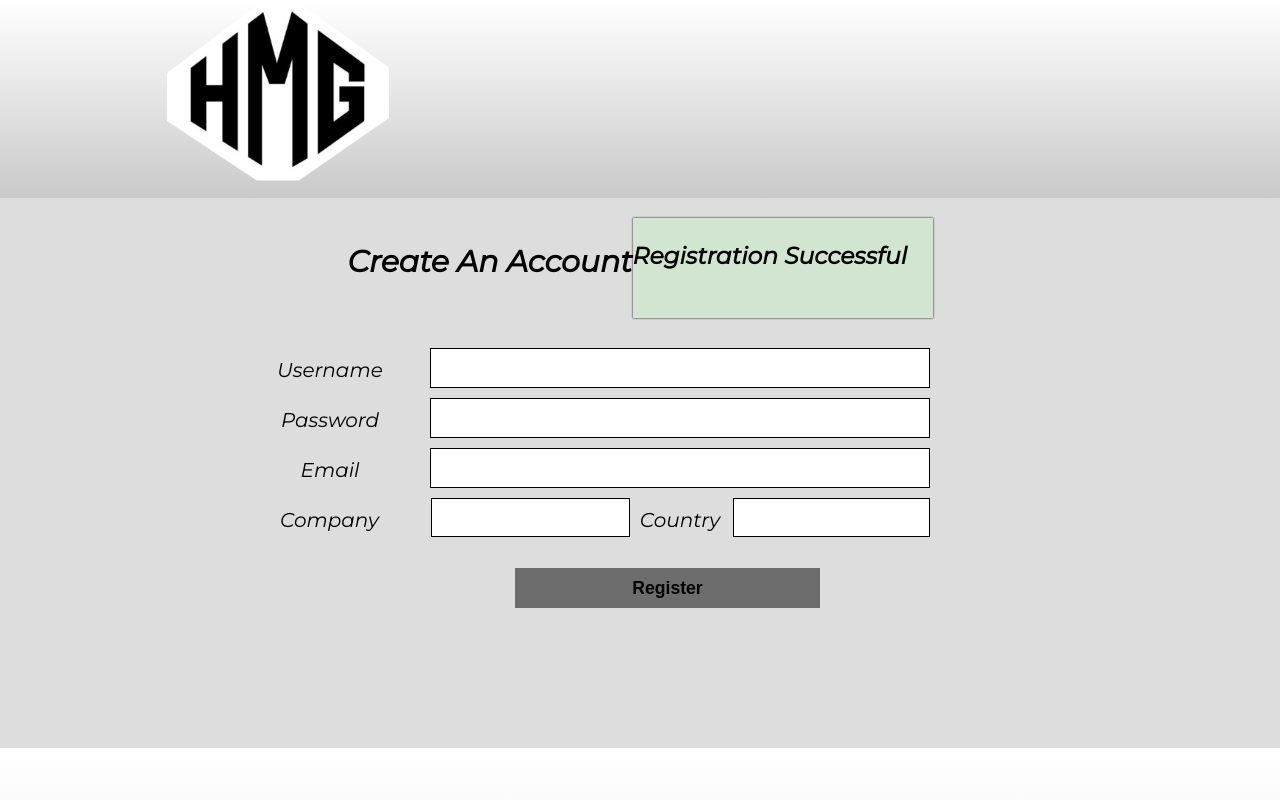
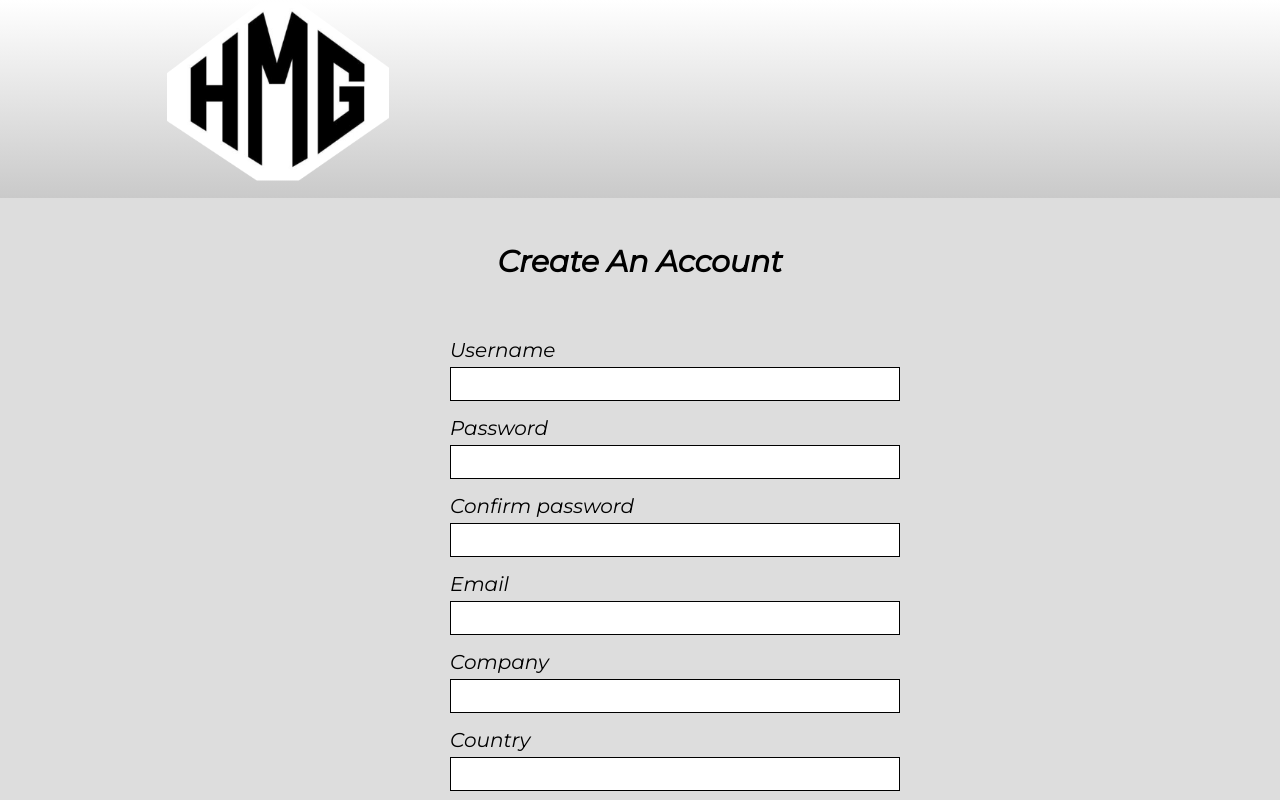
Before and after one commit to FilipGaletovic/HMG_CLONE, a React (Vite) app: page /Register in a window 1280 px wide. Shown: the top 800 px of the page. Built offline with nearby package versions, Linux system fonts and the light colour scheme.

Commit message:
commit changes

```diff
--- a/src/CSS/MainContainerRegister.css
+++ b/src/CSS/MainContainerRegister.css
@@ -1,40 +1,35 @@
-.ContentContainer>form{
-    width: 400px;
-    height: auto;
-    display: grid;
-    grid-template-columns:repeat(2, 500px);
-    grid-template-rows: repeat(4, 40px);
-    row-gap: 10px;
-    top: 150px;
-    left: -70px;
-    position: absolute;
+.registerCon{
+  height: 760px;
 }
+
+.registerConCon{
+  height: 730px;
+  margin-top: 10px;
+  display: inline-block;
+  text-align: center;
+  align-items: center;
+  justify-content: center;
+}
+  .ContentContainer>form{
+      height: auto;
+      background: none;
+      display: grid;
+      grid-template-columns: repeat(1, auto);
+      row-gap: 5px;
+      left: 450px;
+      position: absolute;
+      top: 130px;
+      width: 450px;
+  }
 .ContentContainer form label{
-    text-align: center;
+    text-align: left;
     margin-top: 10px;
-    margin-left: 300px;
-}
-.form2{
-  display: flex;
-  position: absolute;
-  top: 150px;
-  left: 50px;
-}
-.form2 .form2Input1{
-  margin-left: 52px;
-  width: 180px;
-}
-.form2 .form2Label{
-  margin-left: 10px;
-}
-.form2Input2{
-  margin-left: 13px;
-  height: 35px;
-  width: 178px;
+    margin-right: 40px;
 }
 .inputFocus{
   padding-left: 15px;
   font-size: .96rem;
+  height: 30px;
   border: 1px #000 solid;
 }
 .inputFocus:focus{
@@ -46,8 +41,8 @@
 .btnRegister{
     height: 40px;
     position: absolute;
-    top: 220px;
-    left: 585px;
+    bottom: -90px;
+    left: 75px;
     width:305px;
     border: none;
     background: var(--gray);
@@ -64,31 +59,35 @@
 }
 
 
-.succcessScreen{
-  width: 300px;
-  height: 100px;
-  background: rgba(190, 240, 190, 0.404);
-  display: block;
-  margin-top: 00px;
-  box-shadow: 0 0 2px 0 #000;
 
+.succcessScreen h3{
+  padding-top: 25px;
+  font-weight: 400;
 }
 
 
+
 #showSuccScreen {
-  animation: cssAnimation 0s 1.5s forwards;
+  width: 300px;
+  height:70px;
+  background: var(--blue-main-transp);
+  box-shadow: 0 0 2px 0 #000;
+  margin-left: 500px;
+  margin-top: 70px;
+  font-size: 1rem;
+  color: rgb(0, 0, 0);
+  animation: cssAnimation 0s 2s forwards;
   visibility: hidden;
 }
+
 
 @keyframes cssAnimation {
   to   { visibility: visible; }
 }
 
-
-
 .Loader{
   position: absolute;
-  left: 50%;
+  left: 51%;
   top: 50%;
   z-index: 1;
   width: 120px;
@@ -97,12 +96,16 @@
   border: 1px solid rgba(0, 0, 0, 0.2);
   border-radius: 50%;
   border-top: 2px solid var(--blue-main);
-  -webkit-animation: spin 2s linear infinite ;
-  animation: spin 2s linear infinite;
+  -webkit-animation: spin 2s linear ;
+  animation: spin 2s linear;
+}
+.loaderFinish{
+  border: 2px solid var(--blue-main);
+  transition-duration: .3s;
 }
 @-webkit-keyframes spin {
     0% { -webkit-transform: rotate(0deg); }
-    100% { -webkit-transform: rotate(360deg); }
+    100% { -webkit-transform: rotate(360deg);}
   }
 
   @keyframes spin {
@@ -111,7 +114,9 @@
   }
 
   .checkmark {
-    display: none;
+      position: absolute;
+      left: 45%;
+      top: 40%;
   }
   .draw:after {
       animation-duration: 800ms;
--- a/src/LogInPage/MainContainerLogIn.jsx
+++ b/src/LogInPage/MainContainerLogIn.jsx
@@ -38,6 +38,8 @@
     const userRef = useRef();
     const errRef = useRef();
 
+
+
     const handleSubmit = (e) =>{
         e.preventDefault();
 
@@ -45,11 +47,12 @@
         setPassword('');
         validate(user, password)
 
+
+
         registerJSON.find(id => id.username == user ? setSuccess(true) : setSuccess(false))
         registerJSON.find(ps => ps.password == password ? setSuccess(true) : setSuccess(false))
 
         }
-
 
     const validate = (username, password) =>{
         if(username === '' || username === null){
--- a/src/RegisterPage/MainContainerRegister.jsx
+++ b/src/RegisterPage/MainContainerRegister.jsx
@@ -78,23 +78,19 @@
         setCoutry('');
         validate(username, password, country, company, [newUser])
 
-
-
-
-
-
     }
-
-
+    if(success == true){
+    setTimeout(function(){
+        var element = document.getElementById('loaderId')
+        element.classList.add('loaderFinish')
+    }, 2000)
+}
 
   return (
     <>
-        <div className='Container'>
-            <div className='ContentContainer'>
+        <div className='Container registerCon'>
+            <div className='ContentContainer registerConCon'>
                 <h2>Create An Account</h2>
-                <div className='succcessScreen' id='showSuccScreen'>
-                            <h3>Registration Successful</h3>
-                        </div>
 
                 {success ? (
 
@@ -103,20 +99,27 @@
                             <h3>Registration successful</h3>
                         </div>
 
-                        <div className='Loader' onLoad={setTimeout(function() {
+
+                        <div className='Loader' id='loaderId' onLoad={setTimeout(function() {
                         window.location.replace('/Login');
+
                       }, 5000)}>
-                        <div class="checkmark draw"></div>
+
                       </div>
+                      <div id='check' onLoad={setTimeout(function (){
+                        var element = document.getElementById('check')
+                        element.classList.add('checkmark')
+                        element.classList.add('draw')
+                      }, 2000)}></div>
                       </div>
 
                 ) : (
 
                 <form>
-                    <label>Username</label>
+                    <label className='item1'>Username</label>
                     <input
                         type='text'
-                        className='inputFocus'
+                        className='inputFocus item1_1'
                         id='username'
                         autoComplete='off'
                         onChange={(e) => setUsername(e.target.value)}
@@ -124,55 +127,63 @@
                         required
                     />
 
-                    <label>Password</label>
+                    <label className='item2'>Password</label>
                     <input
                         type="password"
                         id='password'
-                        className='inputFocus'
+                        className='inputFocus item2_2'
                         onChange={(e) => setPassword(e.target.value)}
                         value={password}
                         required
                     />
-                    <label>Email</label>
+                    <label className='item3'>Confirm password</label>
                     <input
                         type="password"
-                        id='password'
-                        className='inputFocus'
-                        onChange={(e) => setEmail(e.target.value)}
+                        id='passwordConfirm'
+                        className='item3_3 inputFocus'
+                        onChange={(e) => setPassword(e.target.value)}
                         value={password}
                         required
                     />
+                    <label className='span2 item4'>Email</label>
+                    <input
+                        type="text"
+                        id='email'
+                        className='item4_4 inputFocus'
+                        onChange={(e) => setEmail(e.target.value)}
+                        value={email}
+                        required
+                    />
 
-                    <div className='form2'>
-                    <label>Company</label>
+
+                    <label className='item5'>Company</label>
                     <input
                         type='text'
                         id='company'
-                        className='form2Input1 inputFocus'
+                        className='item5_5 inputFocus'
                         autoComplete='off'
                         onChange={(e) => setCompany(e.target.value)}
                         value={company}
 
                     />
 
-                    <label className='form2Label'>Country</label>
+                    <label className='item6'>Country</label>
                     <input
                         type='text'
-                        id='username'
-                        className='form2Input2 inputFocus'
+                        id='country'
+                        className='item6_6 inputFocus'
                         autoComplete='off'
                         onChange={(e) => setCoutry(e.target.value)}
                         value={country}
                         required
                     />
-                    </div>
                     <button onClick={handleSubmit} className='btnRegister'>Register</button>
+
                 </form>
-
-                )}
 
 
 
+                )}
 
             </div>
 
--- a/src/constants/Colors.css
+++ b/src/constants/Colors.css
@@ -8,7 +8,7 @@
     --ultra-light-gray: rgb(221, 221, 221);
     --light-gray-gradient: linear-gradient(0deg, rgba(201,201,201,1) 0%, rgba(255,255,255,1) 100%);
     --blue-main: #2a4863;
-    --blue-main-transp: #26425ae5;
+    --blue-main-transp: #2b4e6d94;
     --yellow:
 
 
```
